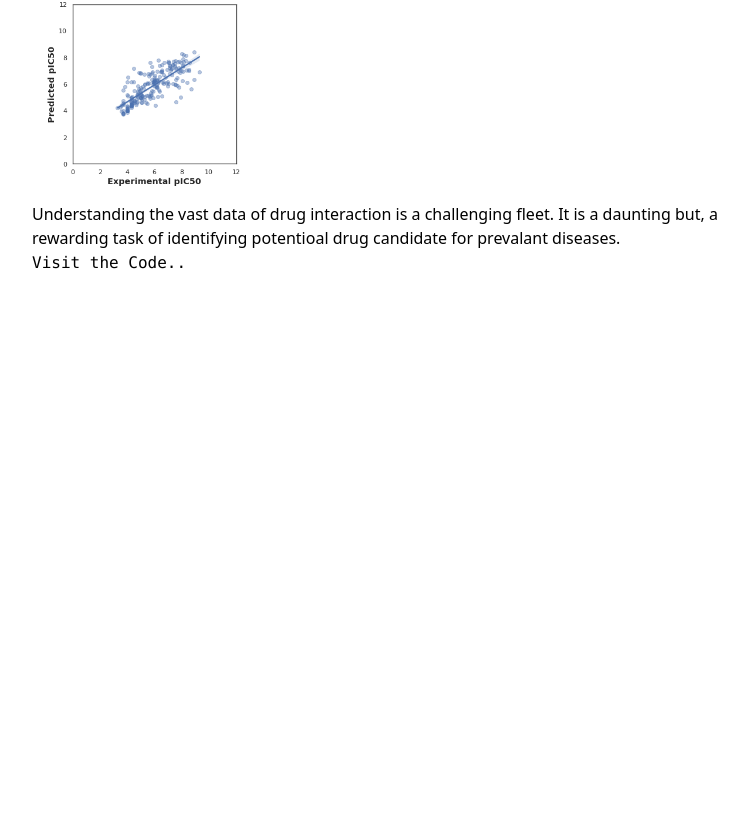
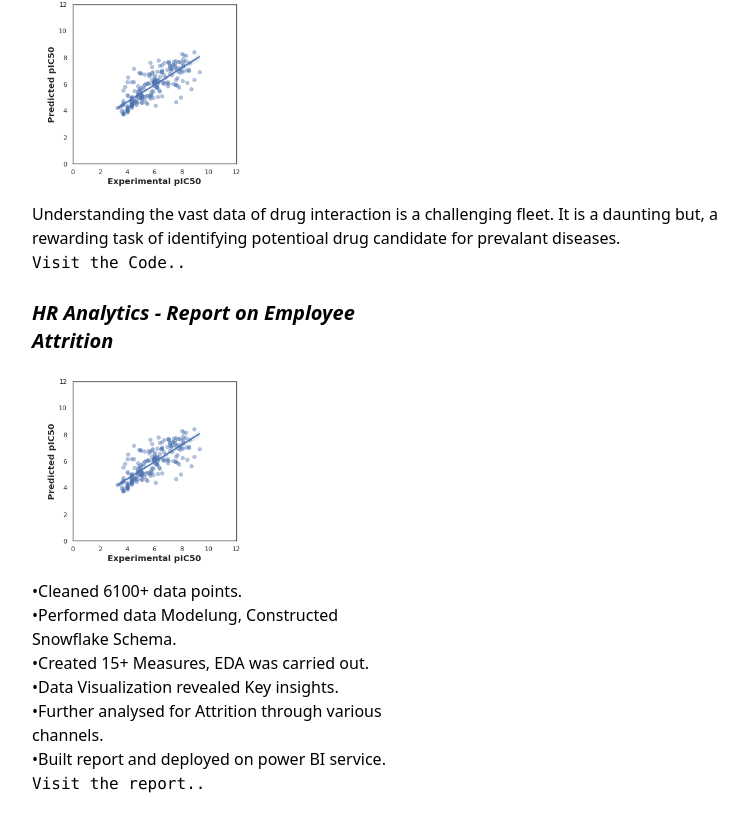
Before and after one commit to SafeKepper/bhuvi-web, a Next.js app: page /Home in a window 1280 px wide. Shown: the part 1024-1852 px from the top of the page, without its empty margins (200-948 px from the left). Before the commit the page ends 1399 px from the top, so only its background shows below. Built offline with nearby package versions, Linux system fonts and the light colour scheme.

Commit message:
Update projects.js

```diff
--- a/app/components/projects.js
+++ b/app/components/projects.js
@@ -31,16 +31,28 @@ export default function Projects() {
 
             </div>
         </div>
-        {/* <div>
-            <div className="w-96 h-20 bg-black mb-2 p-2">
+        <div>
+            <div className="w-5/6 h-auto bg-white mb-2 p-2">
+                <h4 className="text-black font-semibold italic mb-2">
+                    HR Analytics - Report on Employee Attrition
+                </h4>
+                <div className="flex flex-row">
+                <Image className="m-3" width="200" height="200" src={pIC50} alt="linkedin--v2"/>
+                </div>
+                <p className="text-black">
+                •Cleaned 6100+ data points.<br/>
+                •Performed data Modelung, Constructed Snowflake Schema.<br/>
+                •Created 15+ Measures, EDA was carried out.<br/>
+                •Data Visualization revealed Key insights.<br/>
+                •Further analysed for Attrition through various channels.<br/>
+                •Built report and deployed on power BI service.<br/>
+                </p>
+                <Link className="text-black mt-4 font-mono" target="_blank" href={"https://app.powerbi.com/view?r=eyJrIjoiZWJjNDJjYWYtZjVmZS00Y2IwLWEwNDgtY2Q1NmM2Yjk1ZDM5IiwidCI6ImFkNGRkMzNkLWQyNDctNGQ5My1hOGIyLWE5ZDk0OWEwMThjZSJ9&pageName=ReportSection"}>
+                    Visit the report..
+                </Link>
 
             </div>
         </div>
-        <div>
-            <div className="w-96 h-20 bg-black mb-2 p-2">
-
-            </div>
-        </div> */}
         </section>
     </main>
   );
```
